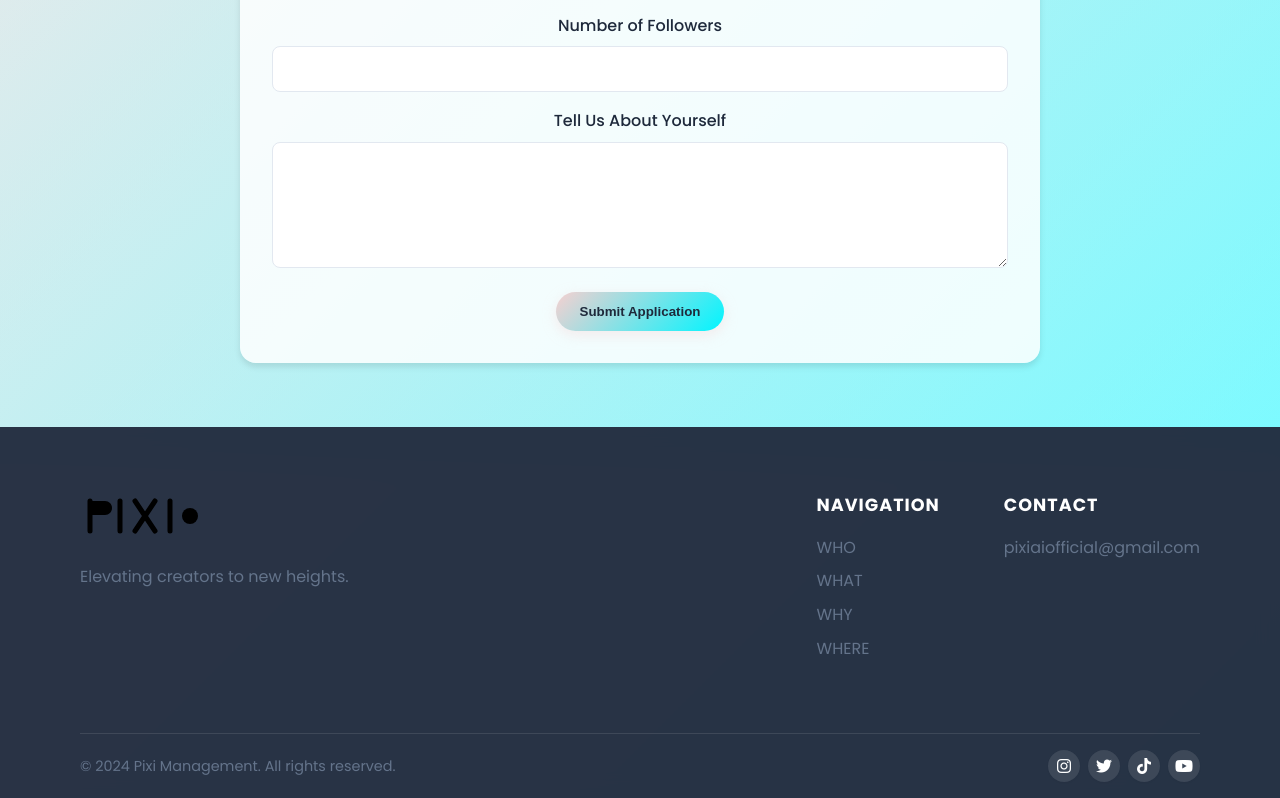
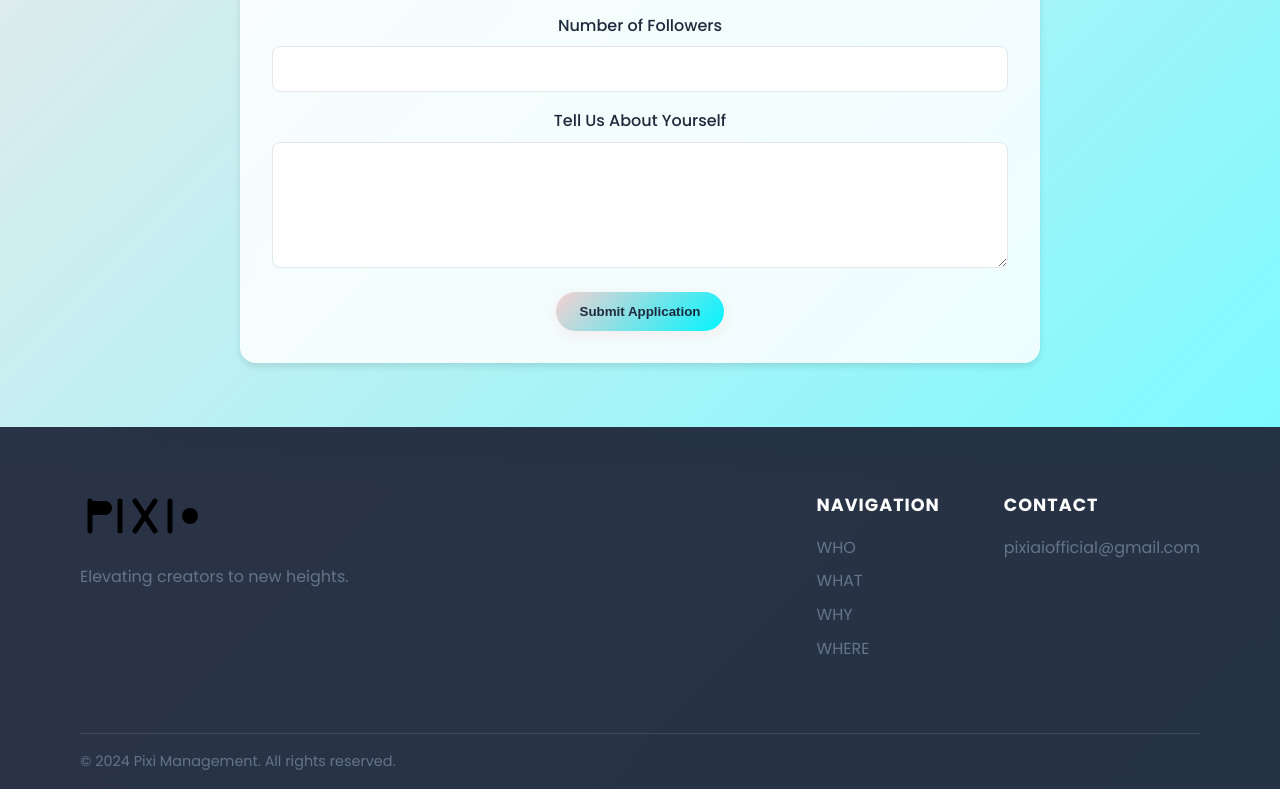
Before and after one commit to TestingApp1234/TestingApp1234.github.io, a plain HTML site: page index.html in a window 1280 px wide. Shown: the part 4336-5134 px from the top of the page. Drawn offline with Linux system fonts and the light colour scheme.

Commit message:
Remove social links from footer for cleaner, minimalist design

```diff
--- a/index.html
+++ b/index.html
@@ -272,12 +272,6 @@
             </div>
             <div class="footer-bottom">
                 <p>&copy; 2024 Pixi Management. All rights reserved.</p>
-                <div class="social-links">
-                    <a href="#" class="social-link"><i class="fab fa-instagram"></i></a>
-                    <a href="#" class="social-link"><i class="fab fa-twitter"></i></a>
-                    <a href="#" class="social-link"><i class="fab fa-tiktok"></i></a>
-                    <a href="#" class="social-link"><i class="fab fa-youtube"></i></a>
-                </div>
             </div>
         </div>
     </footer>
```
